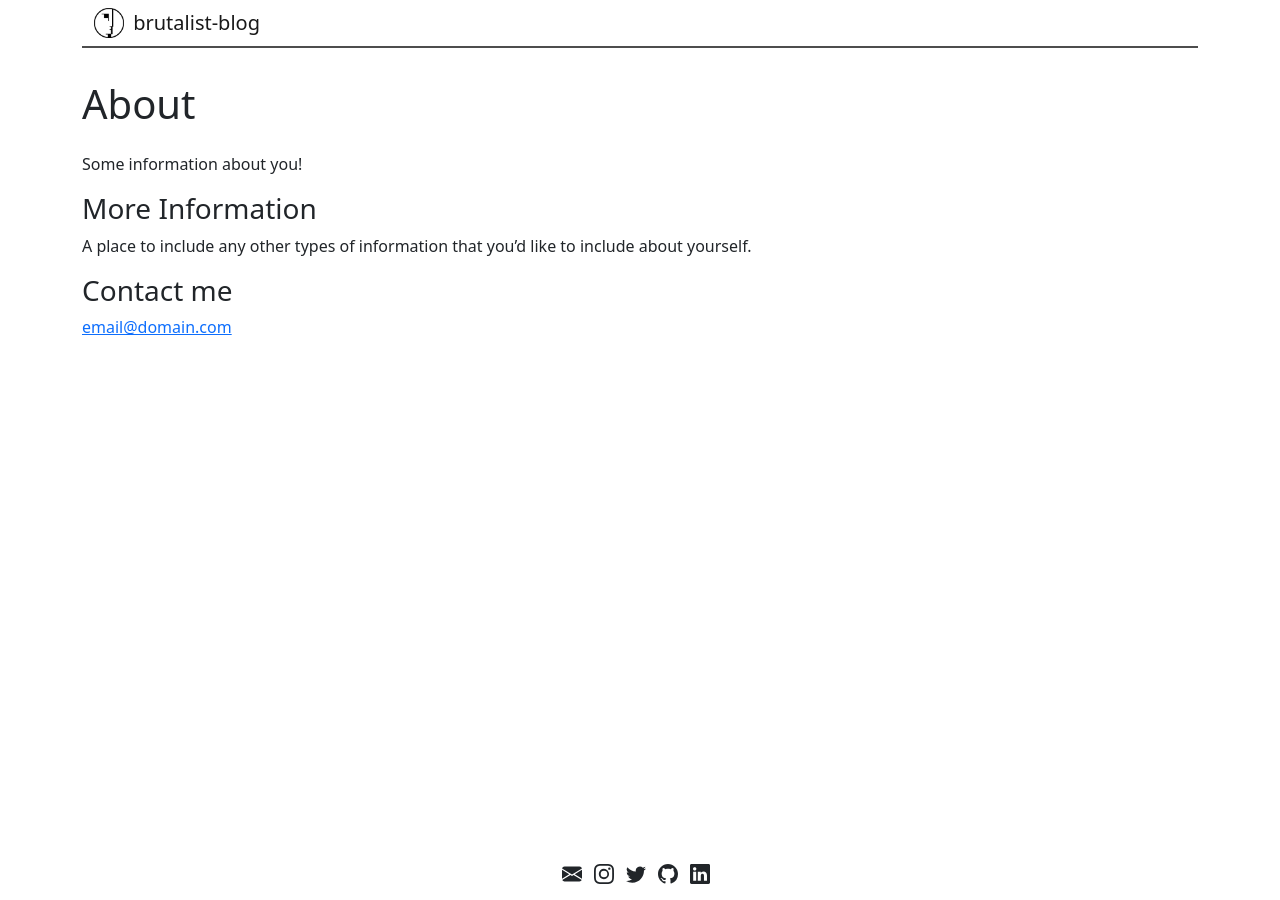
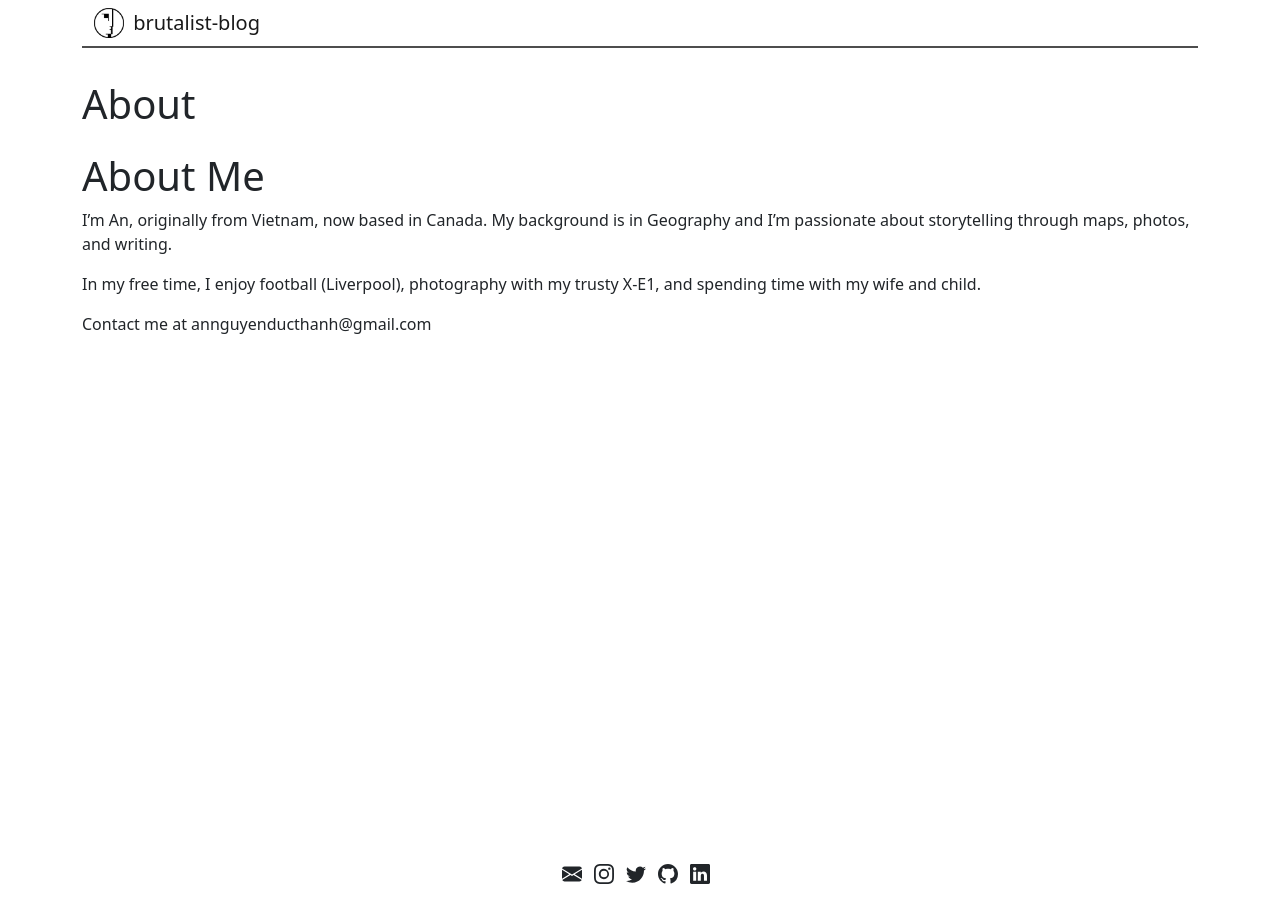
Before and after one commit to andothers/andothers.github.io, a Jekyll site: the page built from about.md, in a window 1280 px wide. Built offline with Jekyll 4.4.1, drawn with Linux system fonts in a browser that asks for light colours.

Commit message:
Update about.md

```diff
--- a/about.md
+++ b/about.md
@@ -4,12 +4,10 @@ title: About
 permalink: /about/
 ---
 
-Some information about you!
+# About Me
 
-### More Information
+I’m An, originally from Vietnam, now based in Canada. My background is in Geography and I’m passionate about storytelling through maps, photos, and writing.
 
-A place to include any other types of information that you'd like to include about yourself.
+In my free time, I enjoy football (Liverpool), photography with my trusty X-E1, and spending time with my wife and child.
 
-### Contact me
-
-[email@domain.com](mailto:email@domain.com)
+Contact me at annguyenducthanh@gmail.com
```
